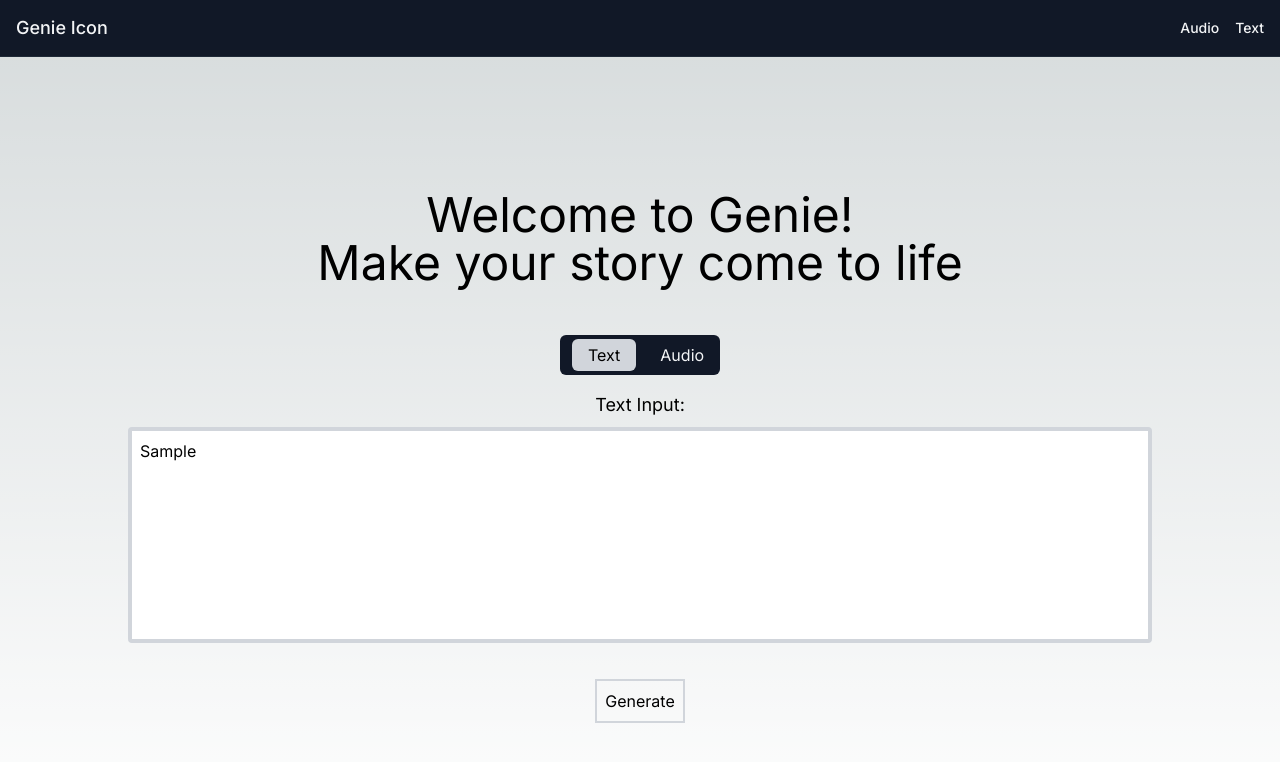
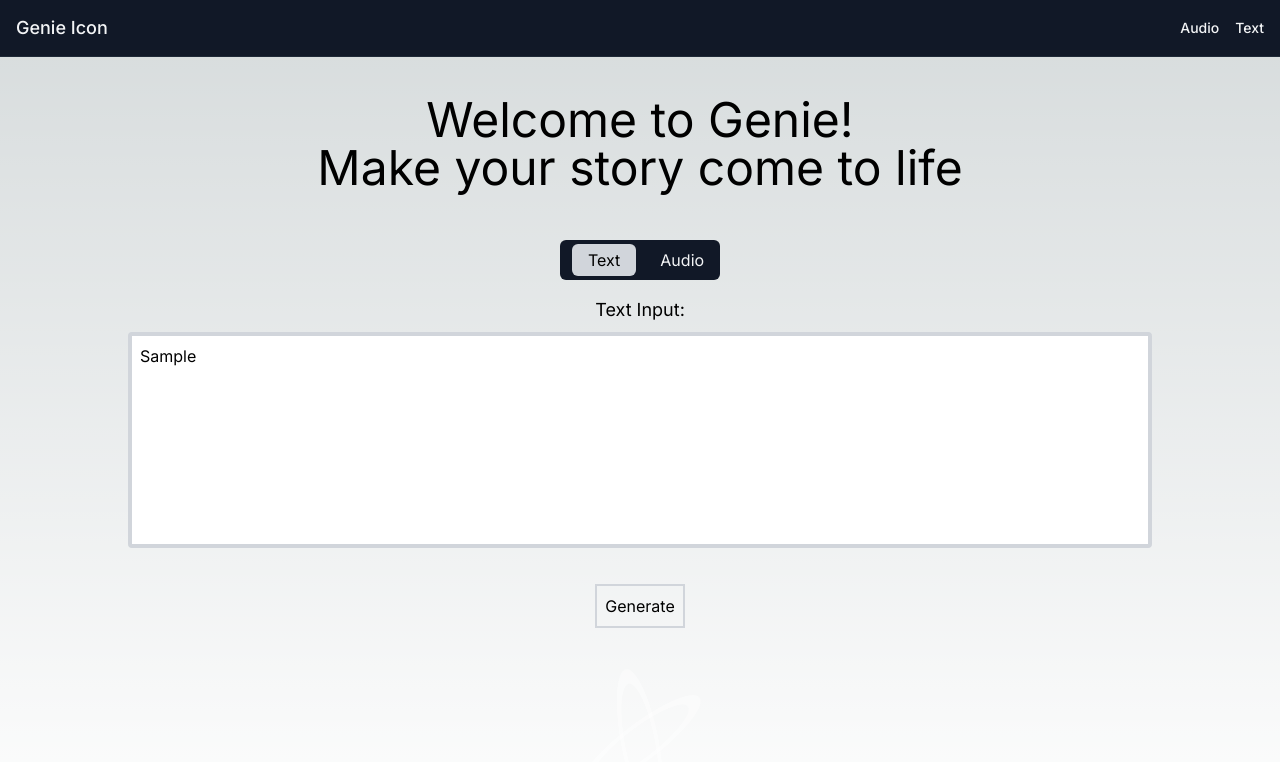
Before and after one commit to Maru5er/genie-app, a Next.js app: page / in a window 1280 px wide. Both pictures are taken after typing "Sample" into the empty fields and a click on the button "Generate". Shown: the top 762 px of the page. Built offline with nearby package versions, Linux system fonts and the light colour scheme.

Commit message:
added picture grids and loading

```diff
--- a/app/page.js
+++ b/app/page.js
@@ -3,10 +3,27 @@ import './globals.css'
 import Navbar from './components/navbar';
 import {Switch, Textarea} from '@headlessui/react';
 import { useState } from 'react';
+import { ImageGallery } from 'react-image-grid-gallery';
+import { RingLoader } from 'react-spinners';
+
 
 
 export default function Home() {
   const [enabled, setEnabled] = useState(false);
+  const [generated, setGenerated] = useState(false);
+  const [loaded, setLoaded] = useState(false);
+  const imagesArray = [
+    {
+      alt: "Image1's alt text",
+      caption: "Image1's description",
+      src: "https://buffer.com/library/content/images/size/w1200/2023/10/free-images.jpg",
+    },
+    {
+      alt: "Image2's alt text",
+      caption: "Image2's description",
+      src: "https://dfstudio-d420.kxcdn.com/wordpress/wp-content/uploads/2019/06/digital_camera_photo-1080x675.jpg",
+    }
+  ]
 
   return (
     <div>
@@ -49,9 +66,34 @@ export default function Home() {
             </div>
           )}
         </div>
-        <button className='mt-40 border-2 border-gray-300 p-2 hover:bg-white hover:text-black'>
+        <button className='mt-40 border-2 border-gray-300 p-2 hover:bg-white hover:text-black'
+          onClick={setGenerated}
+        >
           Generate
         </button>
+
+        <div className="mt-10">
+          {loaded ? (
+              <ImageGallery
+              imagesInfoArray={imagesArray}
+              columnCount={"auto"}
+              columnWidth={230}
+              gapSize={24}
+            />
+          ) : (
+            <div >
+              <RingLoader
+                color='white'
+                loading={generated}
+                size={150}
+                aria-label="Loading Spinner"
+                data-testid="loader"
+              />
+            </div>
+          )}
+
+        </div>
+
       </div>
     </div>
   );
--- a/package.json
+++ b/package.json
@@ -12,7 +12,10 @@
     "@headlessui/react": "^2.1.1",
     "next": "^14.2.4",
     "react": "^18",
-    "react-dom": "^18"
+    "react-dom": "^18",
+    "react-image-gallery": "^1.3.0",
+    "react-image-grid-gallery": "^2.1.2",
+    "react-spinners": "^0.14.1"
   },
   "devDependencies": {
     "eslint": "^8",
```
Also changed, not shown: 1 other file (tests, documents, lock files or other folders).
